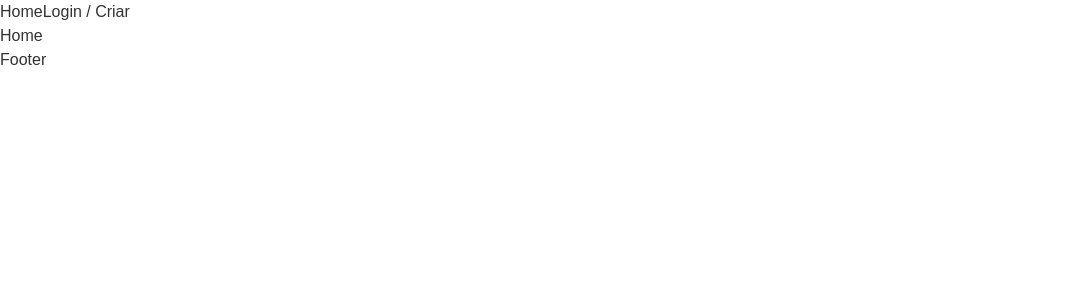
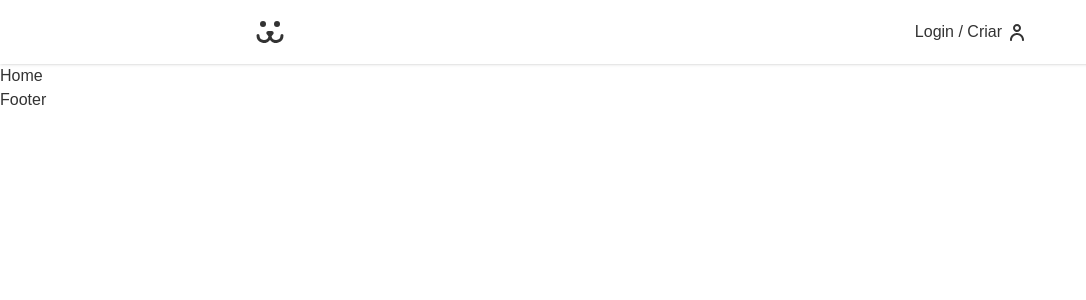
Before and after one commit to kauasilvandrade/Dogs, a React (Vite) app: page / in a window 1280 px wide. Shown: the top 300 px of the page, without its empty margins (0-1086 px from the left). Built offline with nearby package versions, Linux system fonts and the light colour scheme.

Commit message:
cria estrurua inicial do header

```diff
--- a/src/components/Header/index.tsx
+++ b/src/components/Header/index.tsx
@@ -1,10 +1,19 @@
 import { Link } from "react-router";
+import Dogs from "../../assets/dogs.svg";
+import User from "../../assets/usuario.svg";
 
 export function Header() {
   return (
-    <nav>
-      <Link to={"/"}>Home</Link>
-      <Link to={"/login"}>Login / Criar</Link>
-    </nav>
+    <header className="shadow fixed w-full z-10 bg-white top-0">
+      <nav className="container h-16 flex justify-between items-center">
+        <Link to={"/"} className="px-0 py-2">
+          <img src={Dogs} aria-label="Dogs - Home" alt="Ícone Dogs" />
+        </Link>
+        <Link to={"/login"} className="text-[#333] flex items-center gap-2">
+          Login / Criar
+          <img src={User} className="w-[14px] h-[17px]" />
+        </Link>
+      </nav>
+    </header>
   );
 }
--- a/src/global.css
+++ b/src/global.css
@@ -6,6 +6,7 @@
 }
 
 body {
+  padding-top: 4rem;
   color: #333;
   font-family: var(--font-sans);
 }
```
